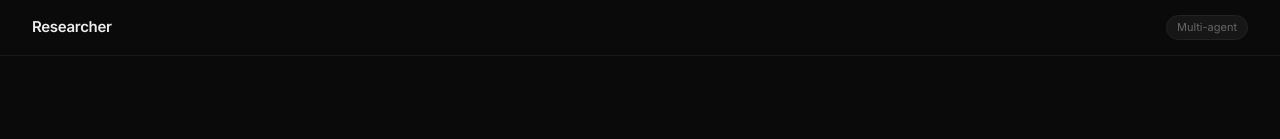
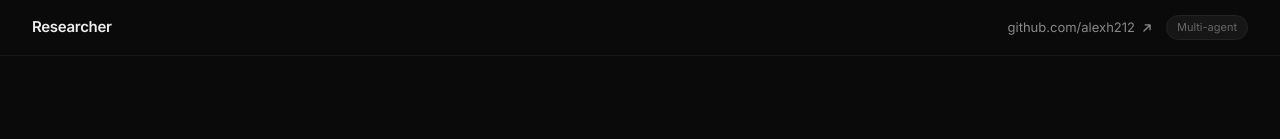
Before and after one commit to alexh212/researcher-web, a Next.js app: page / in a window 1280 px wide. Shown: the top 139 px of the page. Built offline with nearby package versions, Linux system fonts and the light colour scheme.

Commit message:
Add GitHub profile link to navbar

```diff
--- a/app/page.tsx
+++ b/app/page.tsx
@@ -113,6 +113,16 @@ export default function Home() {
         }
 
         .nav-logo { font-size: 15px; font-weight: 600; color: #ededed; letter-spacing: -0.3px; }
+
+        .nav-right { display: flex; align-items: center; gap: 12px; }
+
+        .nav-github {
+          font-size: 13px; color: #888; text-decoration: none;
+          display: flex; align-items: center; gap: 5px;
+          transition: color 0.15s ease;
+        }
+        .nav-github:hover { color: #ededed; }
+        .nav-github svg { width: 14px; height: 14px; flex-shrink: 0; }
 
         .nav-badge {
           font-size: 11px; color: #666; background: #161616;
@@ -275,7 +285,15 @@ export default function Home() {
       <div className="page">
         <nav className="nav">
           <span className="nav-logo">Researcher</span>
-          <span className="nav-badge">Multi-agent</span>
+          <div className="nav-right">
+            <a className="nav-github" href="https://github.com/alexh212" target="_blank" rel="noopener noreferrer">
+              github.com/alexh212
+              <svg viewBox="0 0 16 16" fill="none" stroke="currentColor" strokeWidth="1.5" strokeLinecap="round" strokeLinejoin="round">
+                <path d="M4.5 11.5L11.5 4.5M11.5 4.5H6M11.5 4.5V10" />
+              </svg>
+            </a>
+            <span className="nav-badge">Multi-agent</span>
+          </div>
         </nav>
 
         <div className="hero">
```
